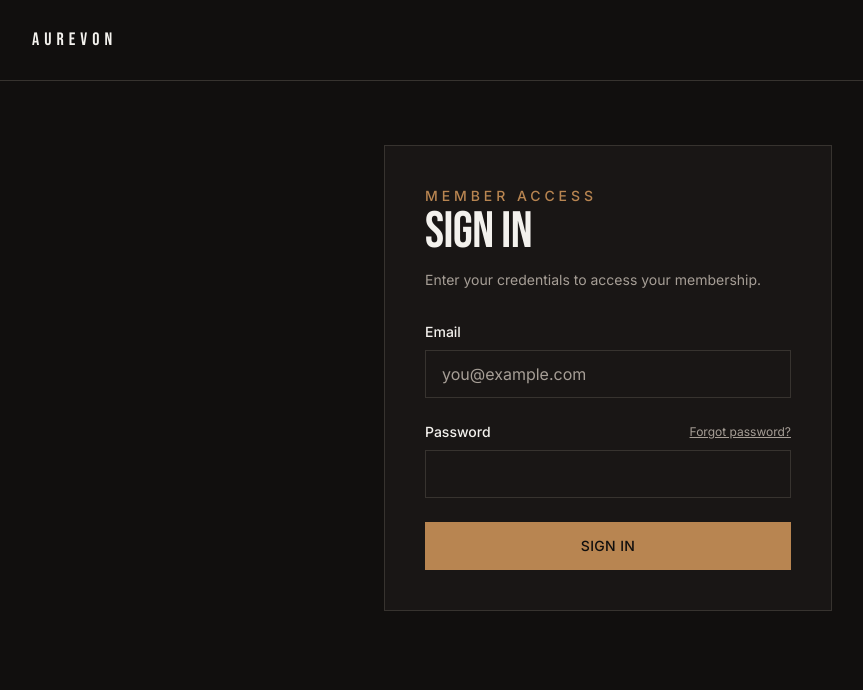
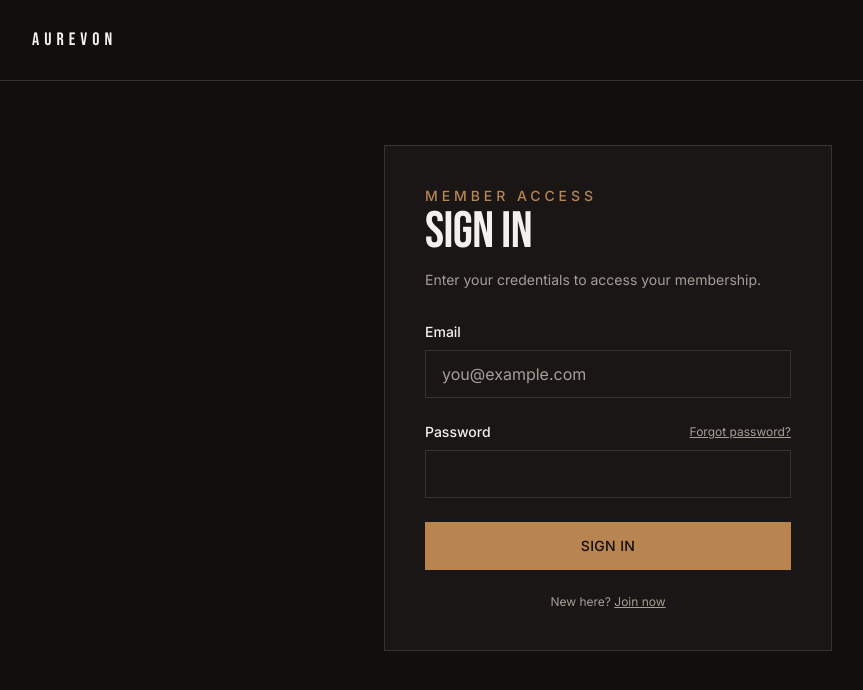
Before and after one commit to sumithkumar-dev/aurevon-gym, a Next.js app: page /login in a window 1280 px wide. Shown: the top 690 px of the page, without its empty margins (32-895 px from the left). Built offline with nearby package versions, Linux system fonts and the light colour scheme; no server answers.

Commit message:
Fixes done for login

```diff
--- a/features/auth/login/login-form.tsx
+++ b/features/auth/login/login-form.tsx
@@ -61,6 +61,16 @@
       <Button type="submit" disabled={isPending} className="w-full">
         {isPending ? "Signing In…" : "Sign In"}
       </Button>
+
+      <p className="text-center text-xs text-muted">
+        New here?{" "}
+        <Link
+          href="/join"
+          className="underline underline-offset-4 hover:text-accent"
+        >
+          Join now
+        </Link>
+      </p>
     </form>
   );
 }
--- a/lib/constants/routes.ts
+++ b/lib/constants/routes.ts
@@ -2,6 +2,7 @@
 
 export const ROUTES = {
   login: "/login",
+  join: "/join",
   forgotPassword: "/forgot-password",
   resetPassword: "/reset-password",
   member: "/member",
@@ -18,6 +19,7 @@
 // remaining `(app)` routes are protected by default (see middleware.ts).
 export const PUBLIC_APP_ROUTES: string[] = [
   ROUTES.login,
+  ROUTES.join,
   ROUTES.forgotPassword,
   ROUTES.resetPassword,
 ];
```
